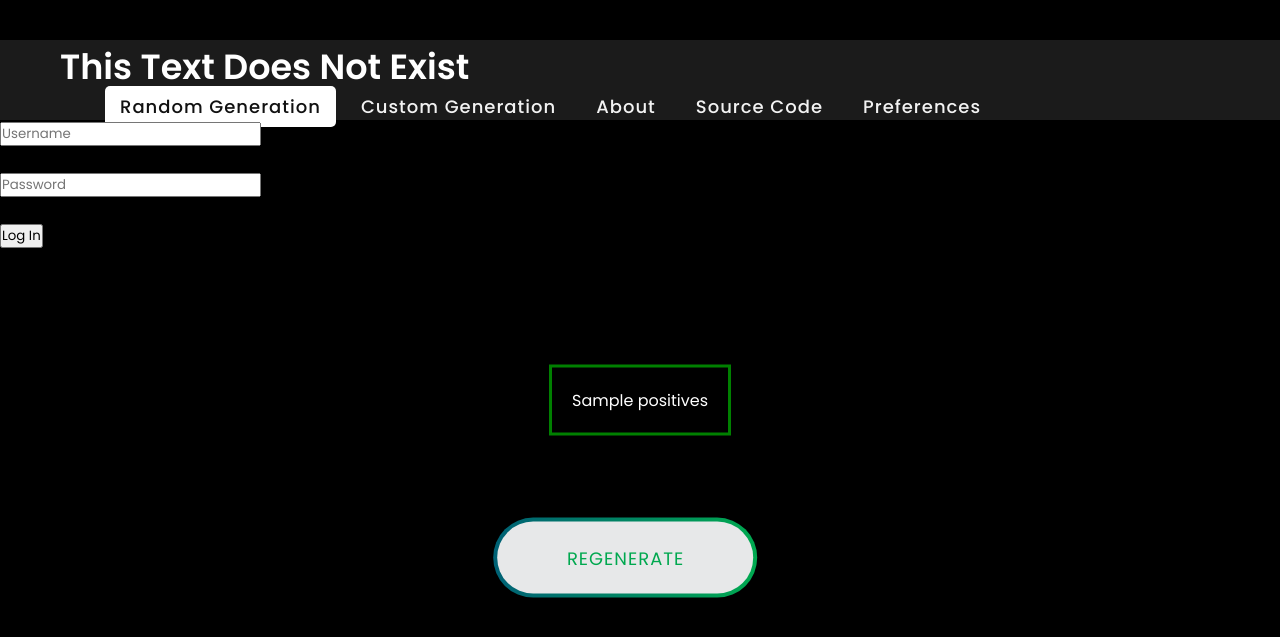
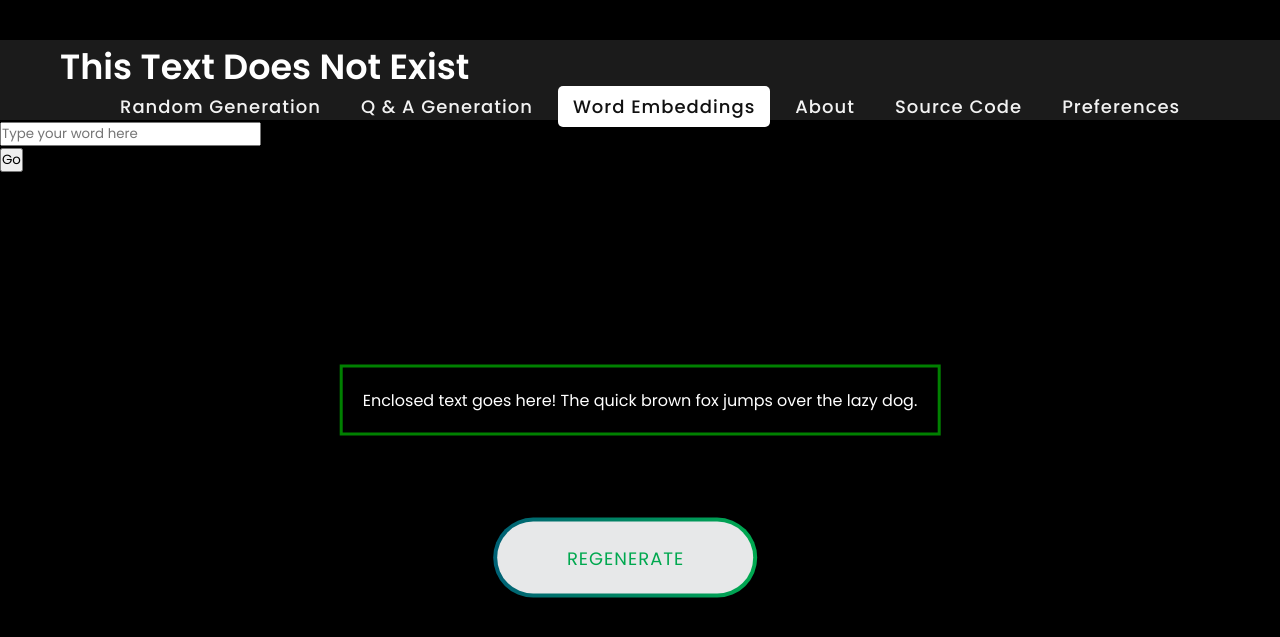
Before and after one commit to vikrambal/ThisTextDoesNotExist, a Flask app: template Website/templates/embeddings.html in a window 1280 px wide. Shown: the top 637 px of the page. Run offline with Flask 2, Linux system fonts and the light colour scheme; the template is opened without the code that fills it: most values are stand-ins (such as "Sample title", 1, 10 or a date in 2020).

Commit message:
Finished bare bones of word embeddings analysis

```diff
--- a/Website/app.py
+++ b/Website/app.py
@@ -13,6 +13,7 @@ fast_Text_model = Word2Vec.load("ft_model_yelp")
 #from sklearn.manifold import TSNE
 #import seaborn as sns
 #import matplotlib.pyplot as plt
+
 #setting up Flask
 app = Flask(__name__) #this has 2 underscores on each side
 app.secret_key = 'himynameistreihaveabasketballgametmrwwhereimapointguardigotshoegameandi'
@@ -20,17 +21,17 @@ app.secret_key = 'himynameistreihaveabasketballgametmrwwhereimapointguardigotsho
 #Opening page here
 @app.route('/')
 def index():
-   return render_template('ttdne.html')
+   return render_template('randomgen.html')
 
-@app.route('/topic')
+@app.route('/qna')
 def topic():
-    return render_template('topic.html')
+    return render_template('qna.html')
 
 @app.route('/embeddings', methods=['POST', 'GET'])
 def analyzeWord():
-
-    #word = fast_Text_model.wv[targetWord]
-    positives = fast_Text_model.wv.most_similar('chicken', topn=10)
-    #similarity = fast_Text_model.wv.similarity('beer', 'spirit')
-    #negatives = fast_Text_model.wv.most_similar(negative=[targetWord], topn=10)
-    return render_template('embeddings.html', positives)
+    if request.method == 'POST' and 'inputWord' in request.form:
+        targetWord = request.form.get("targetWord")
+        positives = fast_Text_model.wv.most_similar(targetWord, topn=10)
+        negatives = fast_Text_model.wv.most_similar(negative=[targetWord], topn=10)
+        similarity = fast_Text_model.wv.similarity(targetWord, 'spirit')
+    return render_template('embeddings.html', positiveWords=positives, negativeWords=negatives, similarityScore=similarity)
--- a/Website/templates/ttdne.html
+++ b/Website/templates/base.html
@@ -9,7 +9,11 @@
 
     <link rel="stylesheet" type="text/css" href="static/ttdne.css">
     <!--The succeeding line is necessary for the "Poppins" font that I use -->
-    <title>TTDNE</title>
+
+    <title>
+        {% block title %}
+        {% endblock %}
+    </title>
   </head>
   <body>
     <link rel="stylesheet" href="https://cdnjs.cloudflare.com/ajax/libs/font-awesome/5.15.3/css/all.min.css" />
@@ -22,18 +26,9 @@
         <i class="fas fa-bars"></i>
       </label>
       <ul>
-        <li><a class="active" href="">Random Generation</a></li>
-        <li><a href="topic">Custom Generation</a></li>
-        <li><a href="#">About</a></li>
-        <li><a href="#">Source Code</a></li>
-        <li><a href="#">Preferences</a></li>
+        {% block navlist %}{% endblock %}
       </ul>
     </nav>
-    <div class="boxed">
-      Enclosed text goes here! The quick brown fox jumps over the lazy dog.
-    </div>
-    <a class="btn" href="/">
-      <span>Regenerate</span>
-    </a>
+    {% block body %}{% endblock %}
   </body>
 </html>
--- a/Website/templates/embeddings.html
+++ b/Website/templates/embeddings.html
@@ -1,48 +1,37 @@
-<!DOCTYPE html>
-<!-- Navigation bar, image background, and button inspiration from www.codingnepalweb.com -->
-<!--Ltr signifying ltr, which is necessary in bottom of CSS file-->
-<html lang="en" dir="ltr">
-  <head>
-    <!--Character and font sets required for my visual display-->
-    <meta charset="UTF-8">
-    <meta name="viewport" content="width=device-width, initial-scale=1.0">
+{% extends "base.html" %}
 
-    <link rel="stylesheet" type="text/css" href="static/ttdne.css">
-    <!--The succeeding line is necessary for the "Poppins" font that I use -->
-    <title>Embeddings</title>
-  </head>
-  <body>
-    <link rel="stylesheet" href="https://cdnjs.cloudflare.com/ajax/libs/font-awesome/5.15.3/css/all.min.css" />
-    <nav>
-      <div class="logo">
-      This Text Does Not Exist
-      </div>
-      <input type="checkbox" id="click">
-      <label for="click" class="menu-btn">
-        <i class="fas fa-bars"></i>
-      </label>
-      <ul>
-        <li><a class="active" href="">Random Generation</a></li>
-        <li><a href="topic">Custom Generation</a></li>
+{% block title %}
+Word Embeddings
+{% endblock %}
+
+{% block navlist %}
+<li><a href=".">Random Generation</a></li>
+<li><a href="qna">Q & A Generation</a></li>
+<li><a class="active" href="embeddings">Word Embeddings</a></li>
 <li><a href="#">About</a></li>
 <li><a href="#">Source Code</a></li>
 <li><a href="#">Preferences</a></li>
-      </ul>
-    </nav>
-    <form method="POST" action="login">
-      <input type="text" placeholder="Username" name="username" required>
+{% endblock %}
+
+
+<!--Start Editing Below Here:-->
+
+{% block body %}
+<form method="POST" action="embeddings">
+  <input type="text" placeholder="Type your word here" name="targetWord" required>
   <br>
-      <br>
-      <input type="password" placeholder="Password" name="password" required>
-      <br>
-      <br>
-      <input type="submit" value="Log In">
+  <input type="submit" value="Go">
 </form>
+
+<!--Outputs-->
+{{positiveWords}}
+{{negativeWords}}
+{{similarityScore}}
+
 <div class="boxed">
-      {{positives}}
+  Enclosed text goes here! The quick brown fox jumps over the lazy dog.
 </div>
 <a class="btn" href="/">
   <span>Regenerate</span>
 </a>
-  </body>
-</html>
+{% endblock %}
```
Also changed, not shown: Website/templates/qna.html (added, +23 -0 lines), Website/templates/randomgen.html (added, +23 -0 lines), Website/templates/topic.html (deleted, +0 -40 lines). Lines whose indentation alone changed are shown as unchanged.
